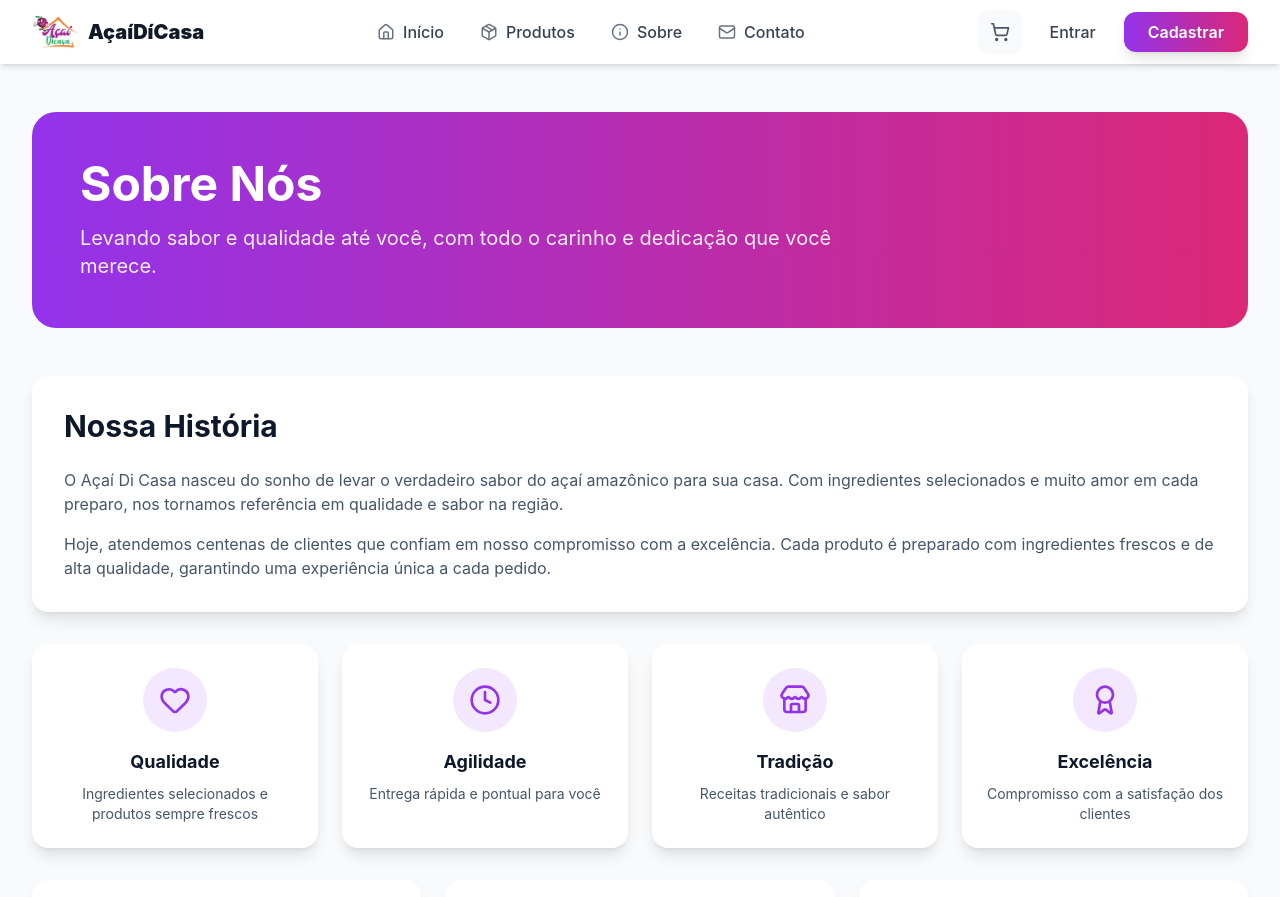
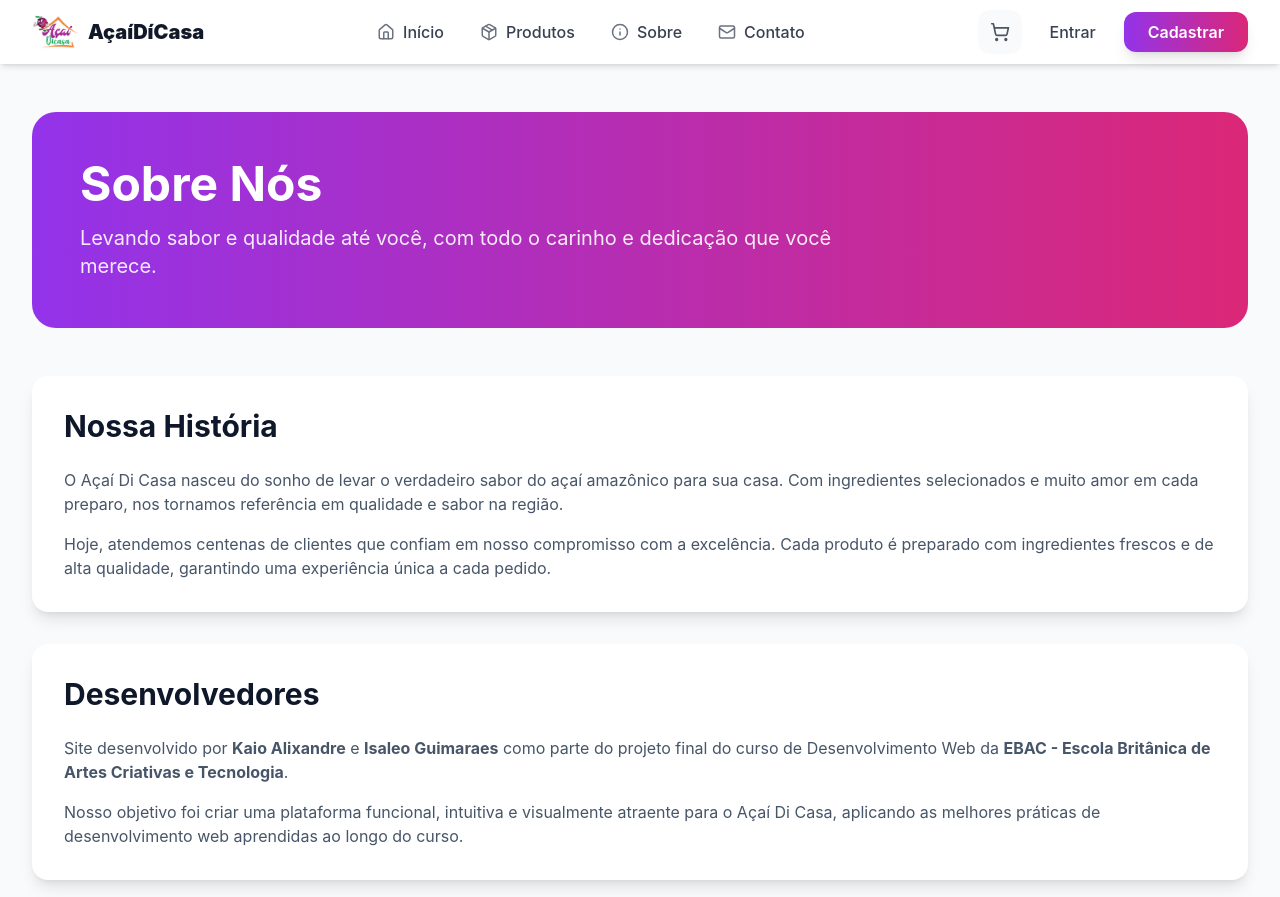
Before and after one commit to KaioAlixandre/Site-AcaiDicasa, a React (Vite) app in the folder Frontend/: page /about in a window 1280 px wide. Shown: the top 897 px of the page. Built offline with nearby package versions, Linux system fonts and the light colour scheme.

Commit message:
seçao de desenvolvedores na aba  sobre

```diff
--- a/Frontend/src/pages/Home.tsx
+++ b/Frontend/src/pages/Home.tsx
@@ -132,7 +132,7 @@ const Home: React.FC = () => {
               <span className={`px-2.5 py-0.5 rounded-full text-[10px] md:text-xs font-semibold ${isStoreOpen ? 'bg-emerald-100 text-emerald-700' : 'bg-rose-100 text-rose-700'}`}>
                 {isStoreOpen ? 'ABERTO' : 'FECHADO'}
               </span>
-              <a href="#" aria-label="Instagram" className="inline-flex items-center justify-center w-9 h-9 rounded-full border border-slate-200 text-slate-600 hover:bg-slate-50">
+              <a href="https://www.instagram.com/acaiteria_acaidicasa/" target='_blank' aria-label="Instagram" className="inline-flex items-center justify-center w-9 h-9 rounded-full border border-slate-200 text-slate-600 hover:bg-slate-50">
                 <Instagram className="w-5 h-5" />
               </a>
               <a href="#" aria-label="WhatsApp" className="inline-flex items-center justify-center w-9 h-9 rounded-full border border-slate-200 text-slate-600 hover:bg-slate-50">
@@ -145,7 +145,7 @@ const Home: React.FC = () => {
           {!isStoreOpen && storeStatusMessage && (
             <div className="mt-4 p-3 bg-amber-50 border border-amber-200 rounded-lg">
               <p className="text-sm text-amber-800 text-center">
-                <span className="font-semibold">⏰ Loja fechada no momento.</span>
+                <span className="font-semibold">Loja fechada no momento.</span>
                 <br />
                 {storeStatusMessage}
               </p>
--- a/Frontend/src/pages/Perfil.tsx
+++ b/Frontend/src/pages/Perfil.tsx
@@ -350,7 +350,6 @@ const Profile: React.FC = () => {
                     </>
                   )}
                 </div>
-                // ...restante do código permanece igual
 
                 {/* Stats Cards */}
                 <div className="flex flex-wrap justify-center sm:justify-start gap-2">
--- a/Frontend/src/pages/Sobre.tsx
+++ b/Frontend/src/pages/Sobre.tsx
@@ -1,5 +1,5 @@
 import React from 'react';
-import { Store, Heart, Clock, Award } from 'lucide-react';
+import { Store, Heart, Clock, Award, Bold } from 'lucide-react';
 
 const Sobre: React.FC = () => {
   return (
@@ -30,6 +30,19 @@ const Sobre: React.FC = () => {
           </div>
         </div>
 
+        {/* História */}
+        <div className="bg-white rounded-xl md:rounded-2xl shadow-lg p-6 md:p-8 mb-6 md:mb-8">
+          <h2 className="text-2xl md:text-3xl font-bold text-slate-900 mb-4 md:mb-6">Desenvolvedores</h2>
+          <div className="prose prose-sm md:prose-lg max-w-none text-slate-600">
+            <p className="text-sm md:text-base leading-relaxed mb-4">
+              Site desenvolvido por <a href="https://www.instagram.com/kaioalixandre/" target="_blank" rel="noopener noreferrer" className="font-bold hover:underline underline-offset-2 transition">Kaio Alixandre</a> e <a href="https://www.instagram.com/zzaleog/" target="_blank" rel="noopener noreferrer" className="font-bold hover:underline underline-offset-2 transition">Isaleo Guimaraes</a> como parte do projeto final do curso de Desenvolvimento Web da <strong>EBAC - Escola Britânica de Artes Criativas e Tecnologia</strong>.
+            </p>
+            <p className="text-sm md:text-base leading-relaxed">
+              Nosso objetivo foi criar uma plataforma funcional, intuitiva e visualmente atraente para
+              o Açaí Di Casa, aplicando as melhores práticas de desenvolvimento web aprendidas ao longo do curso.
+            </p>
+          </div>
+        </div>
         {/* Valores */}
         <div className="grid grid-cols-1 sm:grid-cols-2 lg:grid-cols-4 gap-4 md:gap-6 mb-6 md:mb-8">
           <div className="bg-white rounded-xl md:rounded-2xl shadow-lg p-5 md:p-6 text-center">
--- a/Frontend/src/pages/admin/PainelAdmin.tsx
+++ b/Frontend/src/pages/admin/PainelAdmin.tsx
@@ -1,3 +1,15 @@
+// Função para traduzir status para português
+const getStatusInPortuguese = (status: string) => {
+  const statusMap: { [key: string]: string } = {
+    'pending_payment': 'Pagamento Pendente',
+    'being_prepared': 'Preparando',
+    'ready_for_pickup': 'Pronto para Retirada',
+    'on_the_way': 'A Caminho',
+    'delivered': 'Entregue',
+    'canceled': 'Cancelado'
+  };
+  return statusMap[status] || status;
+};
 import React, { useEffect, useState } from 'react';
 import { useNavigate } from 'react-router-dom';
 import {
@@ -159,6 +171,13 @@ interface AdvanceStatusOrder {
 
 const handleAdvanceStatus = async (order: AdvanceStatusOrder): Promise<void> => {
   const nextStatus = getNextStatus(order.status, order.deliveryType);
+
+  // Confirmação antes de avançar o status
+  const statusLabel = getStatusInPortuguese(nextStatus);
+  const confirmMsg = `Deseja realmente avançar o status do pedido para "${statusLabel}"?`;
+  if (!window.confirm(confirmMsg)) {
+    return;
+  }
 
   // Se está mudando de "being_prepared" para "on_the_way" E é entrega (delivery), mostrar modal de seleção de entregador
   if (order.status === 'being_prepared' && nextStatus === 'on_the_way' && order.deliveryType === 'delivery') {
```
